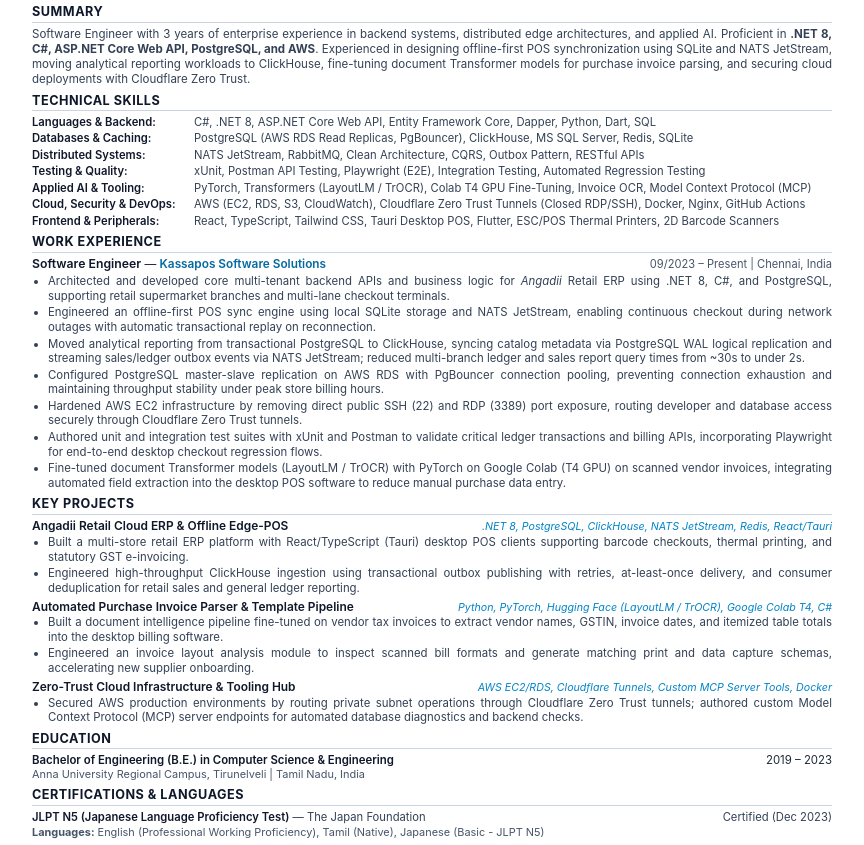
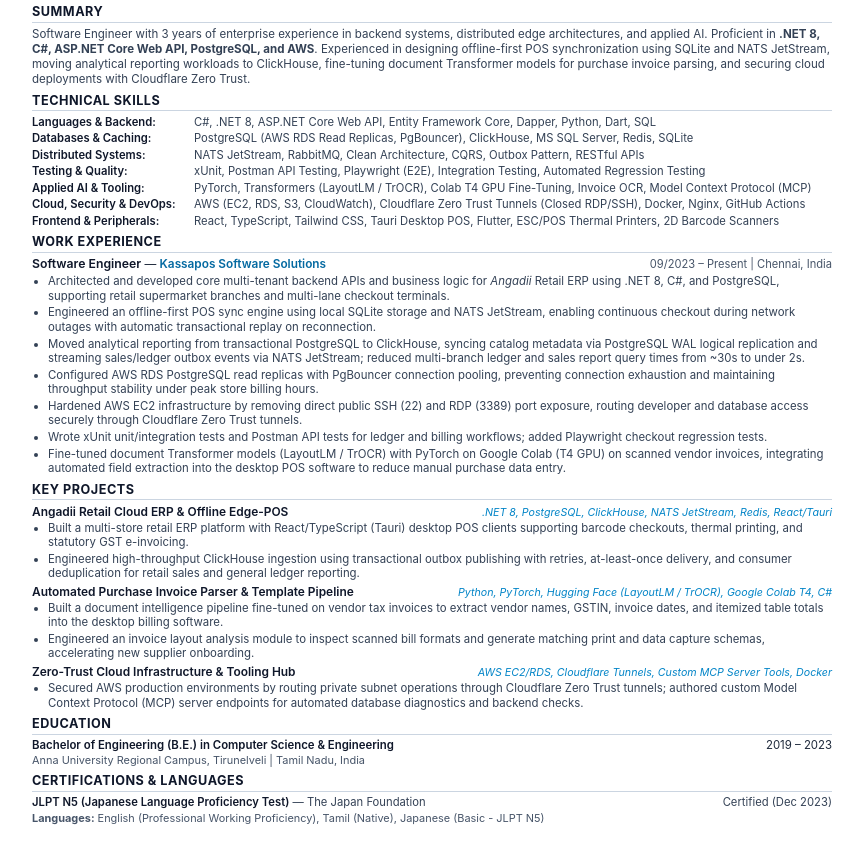
Before and after one commit to ananthakrishnan17/portfolio, a plain HTML site: page Ananthakrishnan_ATS_Resume.html in a window 1280 px wide. Shown: the part 89-934 px from the top of the page, without its empty margins (208-1072 px from the left). Drawn offline with Linux system fonts and the light colour scheme.

Commit message:
Polish testing bullet, align RDS read replicas wording, and left-align body text

```diff
--- a/Ananthakrishnan_ATS_Resume.html
+++ b/Ananthakrishnan_ATS_Resume.html
@@ -94,7 +94,7 @@
 
     /* Summary */
     .summary-text {
-      text-align: justify;
+      text-align: left;
       color: #334155;
       font-size: 8.65pt;
       line-height: 1.30;
@@ -165,7 +165,7 @@
       margin-bottom: 2.2px;
       color: #334155;
       font-size: 8.55pt;
-      text-align: justify;
+      text-align: left;
       line-height: 1.27;
     }
 
@@ -321,9 +321,9 @@
           <li>Architected and developed core multi-tenant backend APIs and business logic for <em>Angadii</em> Retail ERP using .NET 8, C#, and PostgreSQL, supporting retail supermarket branches and multi-lane checkout terminals.</li>
           <li>Engineered an offline-first POS sync engine using local SQLite storage and NATS JetStream, enabling continuous checkout during network outages with automatic transactional replay on reconnection.</li>
           <li>Moved analytical reporting from transactional PostgreSQL to ClickHouse, syncing catalog metadata via PostgreSQL WAL logical replication and streaming sales/ledger outbox events via NATS JetStream; reduced multi-branch ledger and sales report query times from ~30s to under 2s.</li>
-          <li>Configured PostgreSQL master-slave replication on AWS RDS with PgBouncer connection pooling, preventing connection exhaustion and maintaining throughput stability under peak store billing hours.</li>
+          <li>Configured AWS RDS PostgreSQL read replicas with PgBouncer connection pooling, preventing connection exhaustion and maintaining throughput stability under peak store billing hours.</li>
           <li>Hardened AWS EC2 infrastructure by removing direct public SSH (22) and RDP (3389) port exposure, routing developer and database access securely through Cloudflare Zero Trust tunnels.</li>
-          <li>Authored unit and integration test suites with xUnit and Postman to validate critical ledger transactions and billing APIs, incorporating Playwright for end-to-end desktop checkout regression flows.</li>
+          <li>Wrote xUnit unit/integration tests and Postman API tests for ledger and billing workflows; added Playwright checkout regression tests.</li>
           <li>Fine-tuned document Transformer models (LayoutLM / TrOCR) with PyTorch on Google Colab (T4 GPU) on scanned vendor invoices, integrating automated field extraction into the desktop POS software to reduce manual purchase data entry.</li>
         </ul>
       </div>
```
Also changed, not shown: 2 other files.
